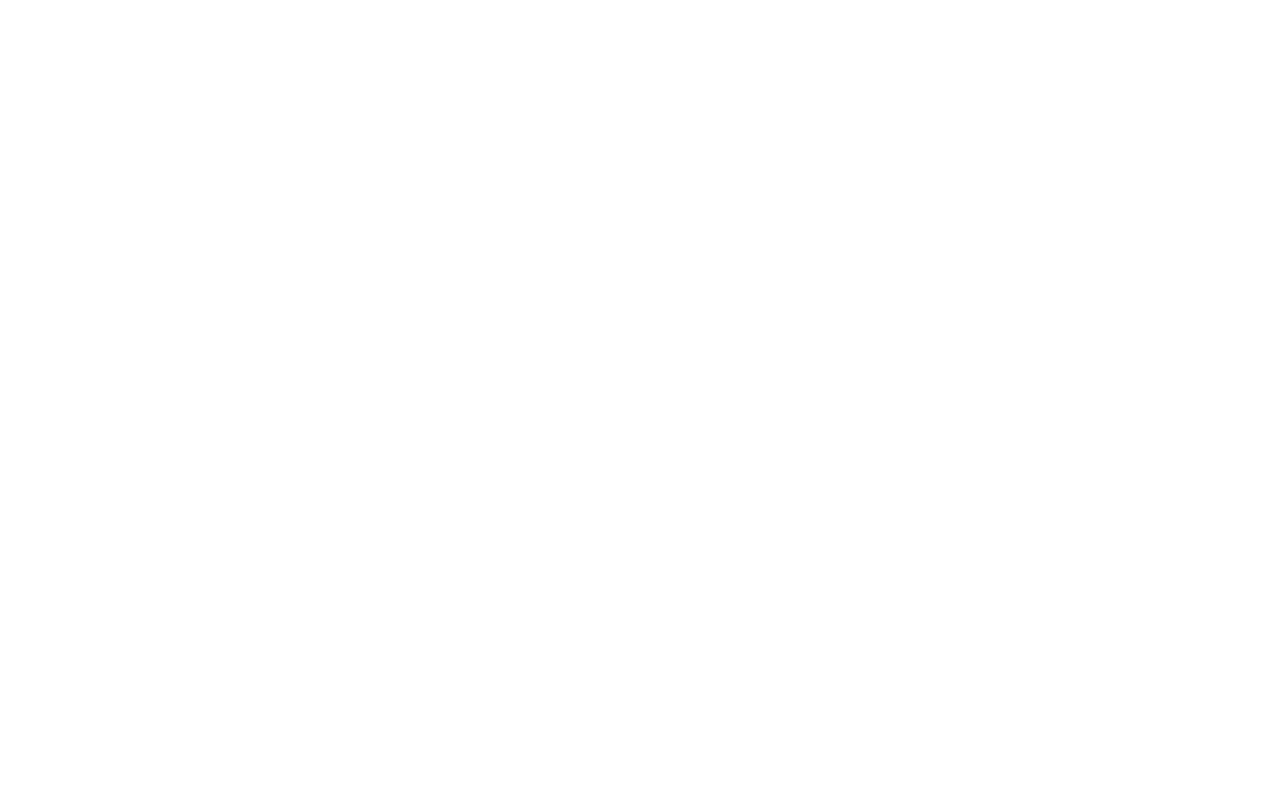
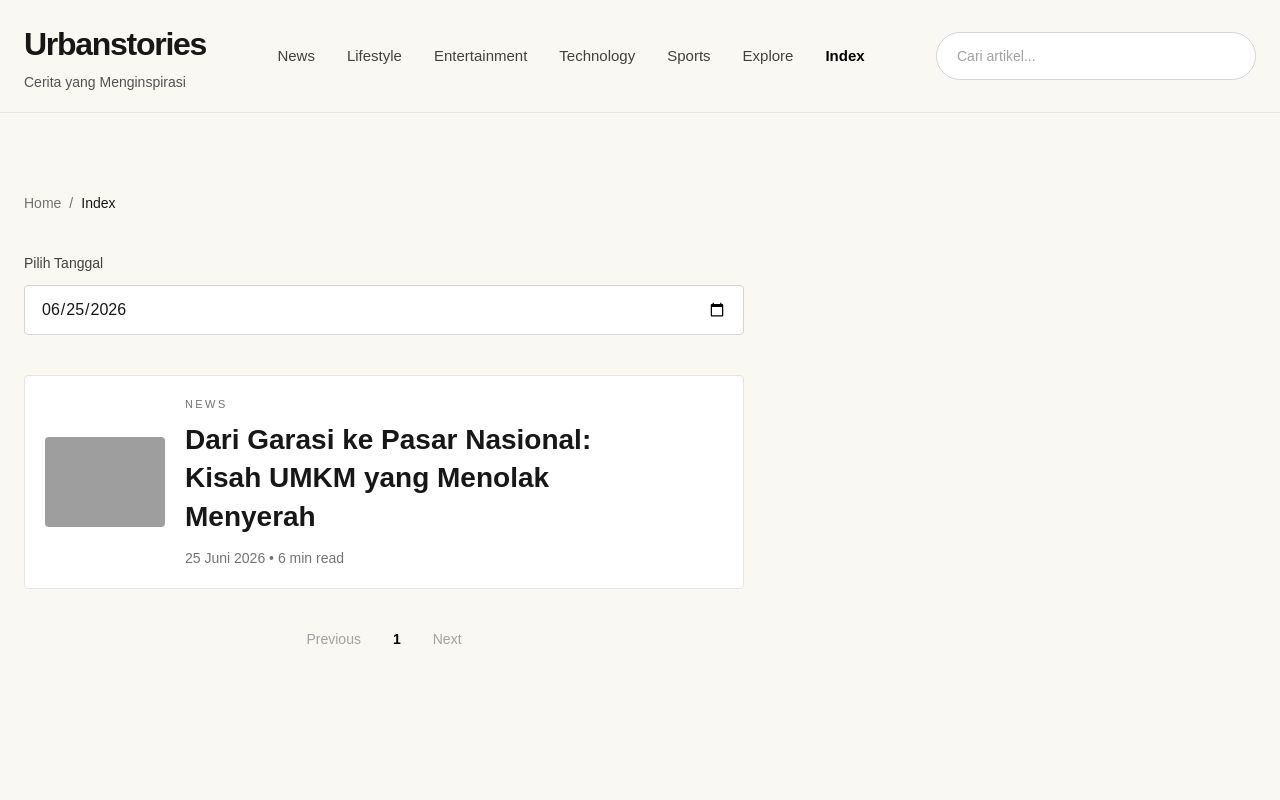
Before and after one commit to williamciputra/urbanstories, a Next.js app: page /index in a window 1280 px wide. Before the commit this address had no page. Shown: the top 800 px of the page. Built offline with nearby package versions, Linux system fonts and the light colour scheme; grey boxes are pictures that could not be loaded.

Commit message:
feat(index): add article archive with date filter

```diff
--- /dev/null
+++ b/app/index/page.tsx
@@ -0,0 +1,48 @@
+import type { Metadata } from "next";
+import Link from "next/link";
+
+import Header from "../../components/Header";
+import Footer from "../../components/Footer";
+import IndexFeed from "../../components/IndexFeed";
+import { articles } from "../../data/articles";
+
+export const metadata: Metadata = {
+  title: "Index | Urbanstories",
+  description:
+    "Telusuri seluruh artikel Urbanstories berdasarkan tanggal publikasi.",
+};
+
+export default function IndexPage() {
+  return (
+    <>
+      <Header activeCategory="Index" />
+
+      <main className="min-h-screen bg-[#FAF8F3]">
+        <div className="mx-auto max-w-7xl px-6 py-20">
+
+          <nav className="flex items-center gap-2 text-sm text-neutral-500">
+            <Link
+              href="/"
+              className="transition hover:text-black"
+            >
+              Home
+            </Link>
+
+            <span>/</span>
+
+            <span className="font-medium text-neutral-900">
+              Index
+            </span>
+          </nav>
+
+          <div className="mt-10">
+            <IndexFeed articles={articles} />
+          </div>
+
+        </div>
+      </main>
+
+      <Footer />
+    </>
+  );
+}
--- /dev/null
+++ b/components/IndexFeed.tsx
@@ -0,0 +1,100 @@
+"use client";
+
+import { useMemo, useState } from "react";
+
+import { Article } from "../types/article";
+import NewsFeedCard from "./NewsFeedCard";
+
+interface IndexFeedProps {
+  articles: Article[];
+}
+
+export default function IndexFeed({
+  articles,
+}: IndexFeedProps) {
+  const latestDate = [...articles]
+    .sort(
+      (a, b) =>
+        new Date(b.publishedAt).getTime() -
+        new Date(a.publishedAt).getTime()
+    )[0]?.publishedAt.slice(0, 10);
+
+  const [selectedDate, setSelectedDate] = useState(
+    latestDate ?? ""
+  );
+
+  const filteredArticles = useMemo(() => {
+    return articles
+      .filter(
+        (article) =>
+          article.publishedAt.slice(0, 10) === selectedDate
+      )
+      .sort(
+        (a, b) =>
+          new Date(b.publishedAt).getTime() -
+          new Date(a.publishedAt).getTime()
+      );
+  }, [articles, selectedDate]);
+
+  return (
+    <div className="max-w-[720px]">
+      <div className="mb-10">
+        <label
+          htmlFor="index-date"
+          className="mb-3 block text-sm font-medium text-neutral-700"
+        >
+          Pilih Tanggal
+        </label>
+
+        <input
+          id="index-date"
+          type="date"
+          value={selectedDate}
+          onChange={(e) => setSelectedDate(e.target.value)}
+          className="w-full rounded-sm border border-neutral-300 bg-white px-4 py-3 text-neutral-900 outline-none transition focus:border-black"
+        />
+      </div>
+
+      <div className="rounded-sm border border-neutral-200 bg-white">
+        {filteredArticles.length > 0 ? (
+          filteredArticles.map((article) => (
+            <NewsFeedCard
+              key={article.id}
+              article={article}
+            />
+          ))
+        ) : (
+          <div className="py-20 text-center">
+            <h2 className="text-xl font-semibold text-neutral-900">
+              Tidak ada artikel
+            </h2>
+
+            <p className="mt-2 text-neutral-500">
+              Belum ada artikel yang dipublikasikan pada tanggal tersebut.
+            </p>
+          </div>
+        )}
+      </div>
+
+      <nav className="mt-10 flex items-center justify-center gap-8 text-sm">
+        <button
+          disabled
+          className="cursor-not-allowed text-neutral-400"
+        >
+          Previous
+        </button>
+
+        <span className="font-semibold text-black">
+          1
+        </span>
+
+        <button
+          disabled
+          className="cursor-not-allowed text-neutral-400"
+        >
+          Next
+        </button>
+      </nav>
+    </div>
+  );
+}
```
